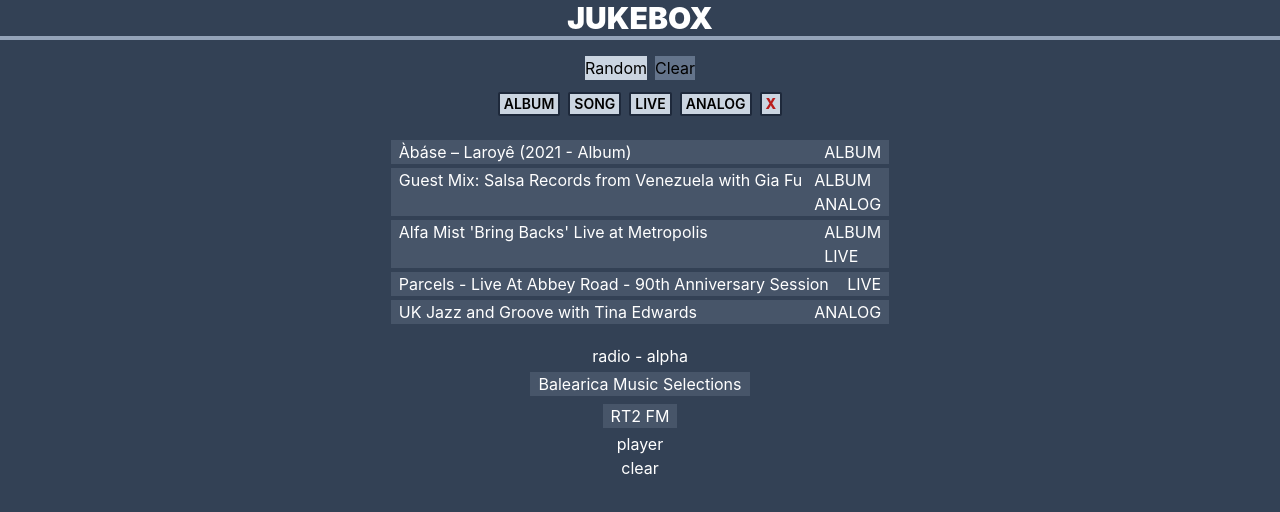
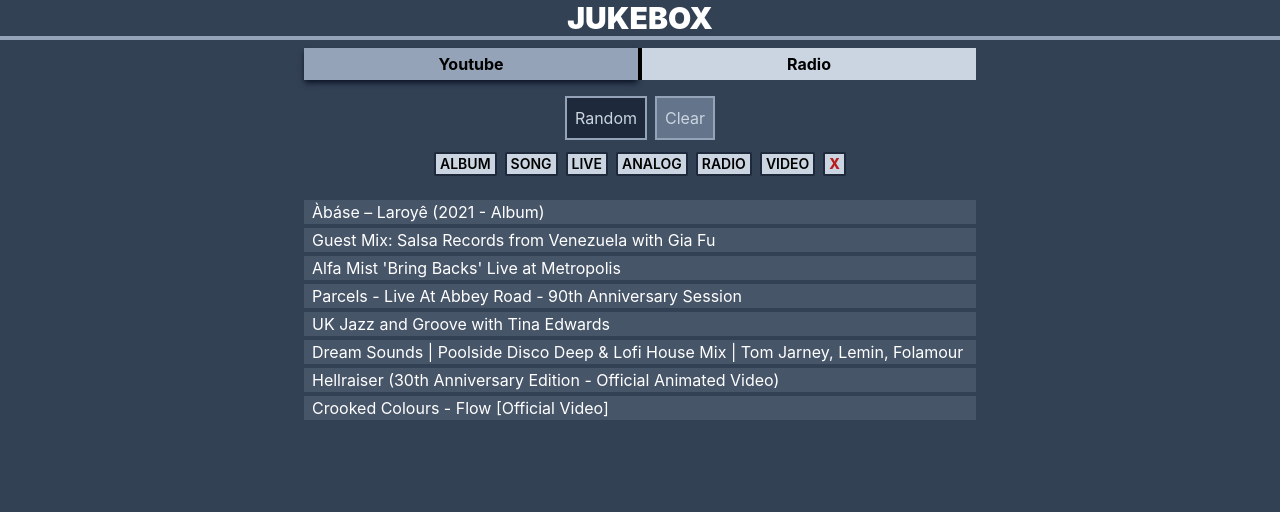
Before and after one commit to leog91/leog, a Next.js app: page /jukebox in a window 1280 px wide. Shown: the top 512 px of the page. Built offline with nearby package versions, Linux system fonts and the light colour scheme.

Commit message:
jukebox > ui tweaks, structure refactor

```diff
--- a/pages/jukebox.js
+++ b/pages/jukebox.js
@@ -1,7 +1,14 @@
 import React, { useState } from "react";
 import { createPortal } from "react-dom"; //???update
 
-const T = { ALBUM: "ALBUM", SONG: "SONG", LIVE: "LIVE", ANALOG: "ANALOG" };
+const T = {
+  ALBUM: "ALBUM",
+  SONG: "SONG",
+  LIVE: "LIVE",
+  ANALOG: "ANALOG",
+  RADIO: "RADIO",
+  VIDEO: "VIDEO",
+};
 
 // "https://www.youtube-nocookie.com/embed/"
 // "https://www.youtube.com/embed/
@@ -32,6 +39,24 @@
     title: "UK Jazz and Groove with Tina Edwards",
     tags: [T.ANALOG],
   },
+
+  {
+    src: "mQGJ9FQC2Hw",
+    title:
+      "Dream Sounds | Poolside Disco Deep & Lofi House Mix | Tom Jarney, Lemin, Folamour",
+    tags: [T.ALBUM],
+  },
+  {
+    src: "zw79RVnlCb0",
+    title: "Hellraiser (30th Anniversary Edition - Official Animated Video)",
+    tags: [T.VIDEO],
+  },
+  {
+    src: "DgkgGbJwRyo",
+    title: "Crooked Colours - Flow [Official Video]",
+    tags: [T.VIDEO],
+  },
+
   ,
 ];
 
@@ -52,11 +77,10 @@
 
   return (
     <>
-      radio - alpha
       {/* channge, to singleton, only 1 player */}
       {radioList.map((r) => (
         <div
-          className="my-1 flex cursor-pointer justify-between bg-slate-600  px-2"
+          className="my-1 flex w-full cursor-pointer justify-between bg-slate-600  px-2"
           onClick={() => {
             setTuned(null);
             setTimeout(() => {
@@ -71,9 +95,9 @@
           {r.name}
         </div>
       ))}
-      <div>player</div>
+      {/* <div>player</div> */}
       {tuned && (
-        <div>
+        <div className=" flex w-full flex-col items-center ">
           <CustomIframe title="A custom made iframe">
             <p
               style={{
@@ -85,15 +109,20 @@
             >
               {tuned.name}
             </p>
-            <audio style={{ width: "286px" }} controls autoPlay>
+            <audio style={{ width: "100%" }} controls autoPlay>
               {tuned.src.map((url, i) => (
                 <source key={url + i} src={url} type="audio/mpeg" />
               ))}
             </audio>
           </CustomIframe>
+          <button
+            className="-mt-5  w-24 border-2 border-slate-400 bg-slate-800 p-2 text-slate-300 hover:border-slate-200 hover:text-slate-100"
+            onClick={() => setTuned(null)}
+          >
+            Clear{" "}
+          </button>
         </div>
       )}
-      <button onClick={() => setTuned(null)}>clear </button>
     </>
   );
 };
@@ -106,19 +135,28 @@
   const mountNode = contentRef?.contentWindow?.document?.body;
 
   return (
-    <iframe scrolling="no" className="m-0 w-80" {...props} ref={setContentRef}>
+    <iframe
+      scrolling="no"
+      className=" -mr-2 w-full"
+      {...props}
+      ref={setContentRef}
+    >
       {mountNode && createPortal(children, mountNode)}
     </iframe>
   );
 };
 
-function Jukebox() {
+const Youtube = () => {
   const [selected, setSelected] = useState(null);
   const [currentFilter, setCurrentFilter] = useState([]);
 
   const handleRandom = () => {
-    const random = Math.floor(Math.random() * musicList.length);
-    setSelected(musicList[random]);
+    // const random = Math.floor(Math.random() * musicList.length);
+
+    const random = Math.floor(Math.random() * filteredList().length);
+    //random with filter
+
+    setSelected(filteredList()[random]);
   };
 
   const addFilter = (tag) => {
@@ -127,6 +165,7 @@
       : setCurrentFilter([...currentFilter, tag]);
   };
 
+  //usememo
   const filteredList = () => {
     return musicList.filter((m) =>
       currentFilter.every((f) => m.tags.includes(f))
@@ -134,26 +173,29 @@
   };
 
   // checkDuplicate
-
   return (
-    <div className="h-screen bg-slate-700">
-      <div className="flex   flex-col items-center bg-slate-700 text-white">
-        <p className="mb-2 w-screen border-b-4 border-b-slate-400  text-center text-3xl  font-black">
-          JUKEBOX
-        </p>
-
+    <>
       <div className=" m-2 space-x-2">
         <button
-            className="bg-slate-300 text-black"
+          className="border-2 border-slate-400 bg-slate-800 p-2 text-slate-300 hover:border-slate-200 hover:text-slate-100"
           onClick={() => handleRandom()}
         >
           Random
         </button>
 
+        {/* <button
+          className="border-2 border-slate-400 bg-slate-800 p-2 text-slate-300 hover:border-slate-200 hover:text-slate-100"
+          onClick={() => console.log("todo")}
+        >
+          Autoplay
+        </button> */}
+
         <button
           onClick={() => setSelected(null)}
-            className={`bg-slate-300 text-black ${
-              !selected ? "bg-slate-500 " : ""
+          className={` border-2  border-slate-400 p-2  ${
+            selected
+              ? " bg-slate-800 hover:border-slate-200 hover:text-slate-100"
+              : " bg-slate-500 text-slate-300"
           }`}
           disabled={!selected}
         >
@@ -161,13 +203,13 @@
         </button>
       </div>
 
-        <div className="flex">
+      <div className="flex flex-wrap justify-center">
         {playListType().map((tag) => {
           return (
             <button
               key={tag}
               onClick={() => addFilter(tag)}
-                className={`m-1 rounded-sm bg-slate-300 px-1 text-sm font-semibold text-black hover:cursor-pointer ${
+              className={`m-1  rounded-sm bg-slate-300 px-1 text-sm font-semibold text-black hover:cursor-pointer ${
                 currentFilter.includes(tag)
                   ? "border-2 border-green-700 text-green-700"
                   : "border-2 border-slate-800"
@@ -177,38 +219,38 @@
             </button>
           );
         })}
-          <div
+        <button
           onClick={() => setCurrentFilter([])}
           className="m-1 rounded-sm border-2 border-slate-800 bg-slate-300 px-1 text-sm font-extrabold text-red-700 hover:cursor-pointer"
         >
           X
-          </div>
+        </button>
       </div>
 
-        <div className="my-4">
+      <div className="my-4 w-full">
         {filteredList().map((m) => (
           <div
             onClick={() => setSelected(m)}
-              className="my-1 flex cursor-pointer justify-between bg-slate-600  px-2"
+            className="my-1 flex cursor-pointer justify-between bg-slate-600  "
             key={m.src}
           >
             {" "}
-              <div> {m.title} </div>{" "}
-              <div>
+            <div className="px-2"> {m.title} </div>{" "}
+            {/* <div>
               {" "}
               {m.tags.map((t) => (
                 <div className="ml-3" key={t}>
                   {t}
                 </div>
               ))}{" "}
-              </div>{" "}
+            </div>{" "} */}
           </div>
         ))}
       </div>
       {selected && (
-          <div className="   w-96">
+        <div className=" mb-4  w-full">
           <iframe
-              className=" h-56 w-full"
+            className=" h-56 w-full sm:h-80"
             // src={`https://www.youtube.com/embed/${selected.src}`}
             src={`https://www.youtube-nocookie.com/embed/${selected.src}`}
             allowFullScreen
@@ -216,7 +258,58 @@
           ></iframe>
         </div>
       )}
-        <Radio />
+    </>
+  );
+};
+function Jukebox() {
+  const [youtube, setYoutube] = useState(true);
+  const [radio, setRadio] = useState(false);
+
+  return (
+    <div className="h-screen bg-slate-700">
+      <div className="flex  flex-col items-center bg-slate-700 text-white">
+        <p className="mb-2 w-full border-b-4 border-b-slate-400  text-center text-3xl  font-black">
+          JUKEBOX
+        </p>
+
+        <div className=" mb-10 flex w-screen max-w-2xl flex-col items-center">
+          <div className="mb-2 flex w-full justify-evenly text-center">
+            <button
+              onClick={() => setYoutube(!youtube)}
+              className={`w-1/2  ${
+                youtube
+                  ? "bg-slate-400 shadow-md shadow-slate-900"
+                  : "bg-slate-300"
+              } py-1 px-6 font-bold text-black`}
+            >
+              Youtube
+            </button>
+            <div className="w-1 bg-black"></div>
+            <button
+              onClick={() => setRadio(!radio)}
+              className={`w-1/2  ${
+                radio
+                  ? "bg-slate-400 shadow-md shadow-slate-900"
+                  : "bg-slate-300"
+              } py-1 px-6 font-bold text-black`}
+            >
+              Radio
+            </button>
+          </div>
+
+          {youtube && <Youtube />}
+          {youtube && radio && (
+            <div
+              className=" w-full  border-t-4
+              border-t-slate-400 py-2   text-center text-xl  font-bold text-slate-300
+            "
+            >
+              RADIO
+            </div>
+          )}
+          {radio && <Radio />}
+          {/* <div>contact form</div> */}
+        </div>
       </div>
     </div>
   );
```
Lines whose indentation alone changed are shown as unchanged.
